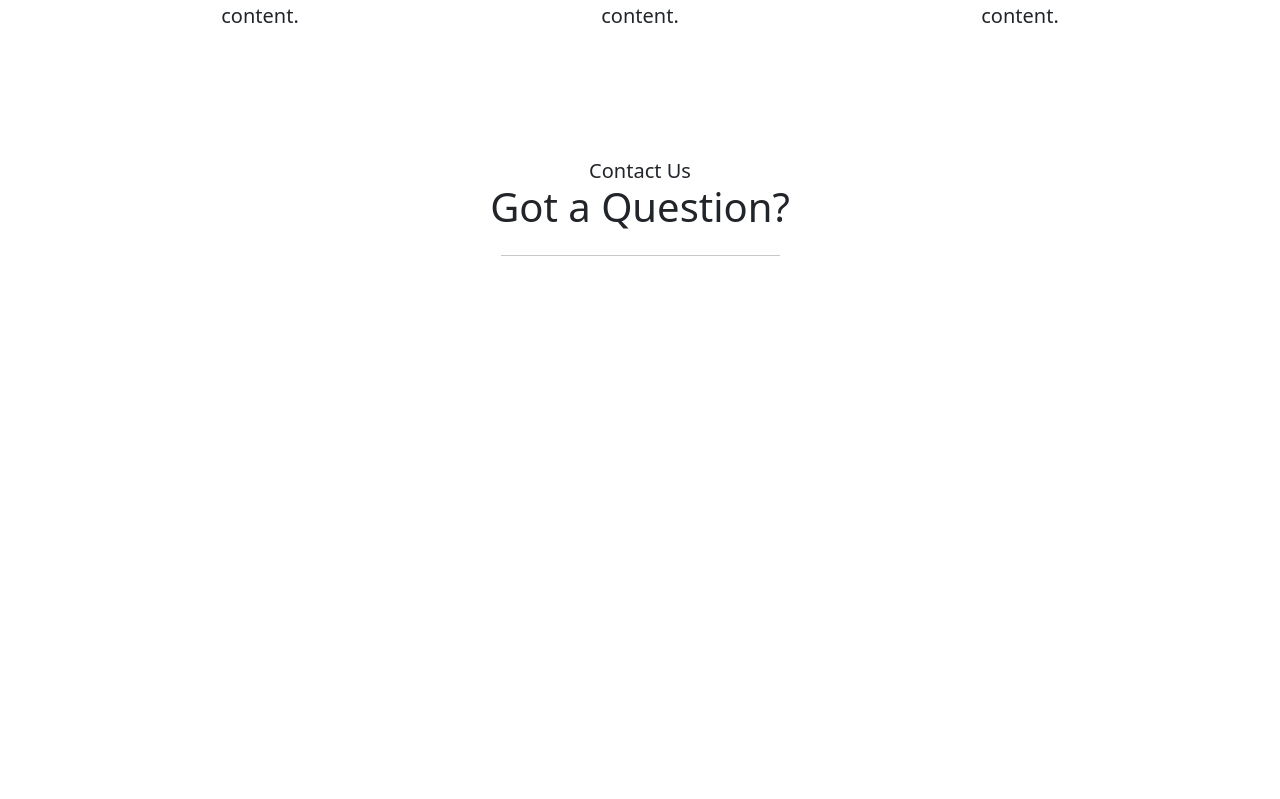
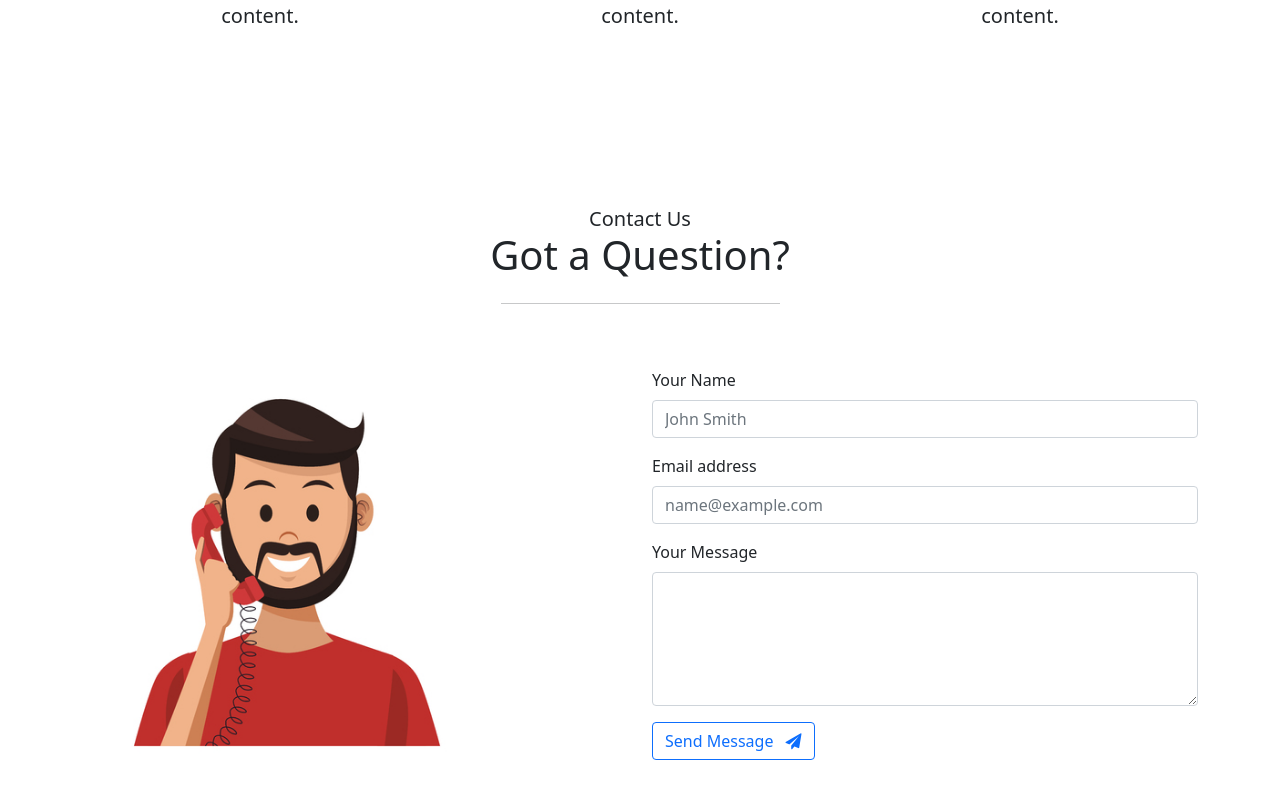
Before and after one commit to annpeacesnr/mernweb, a React (Create React App) app: page / in a window 1280 px wide. Shown: the part 1963-2762 px from the top of the page. Before the commit the page ends 2235 px from the top, so only its background shows below. Built offline with nearby package versions, Linux system fonts and the light colour scheme.

Commit message:
added contact form and send button

```diff
--- a/src/components/Contact.jsx
+++ b/src/components/Contact.jsx
@@ -4,14 +4,56 @@
   return (
     <div>
       <section id="contact">
-        <div className="container">
-          <div className="row">
+        <div className="container my-5 py-5">
+          <div className="row mb-5">
             <div className="col-12">
               <h3 className="fs-5 text-center mb-0">Contact Us</h3>
               <h1 className="display-6 text-center mb-4">
                 Got a <b>Question?</b>
               </h1>
               <hr className="w-25 mx-auto" />
+            </div>
+          </div>
+          <div className="row">
+            <div className="col-md-6">
+              <img src="/assets/contact.jpg" alt="Contact" className="w-75" />
+            </div>
+            <div className="col-md-6">
+              <form action="">
+                <div class="mb-3">
+                  <label for="name" class="form-label">
+                    Your Name
+                  </label>
+                  <input
+                    type="text"
+                    class="form-control"
+                    id="name"
+                    placeholder="John Smith"
+                  />
+                </div>
+                <div class="mb-3">
+                  <label for="exampleFormControlInput1" class="form-label">
+                    Email address
+                  </label>
+                  <input
+                    type="email"
+                    class="form-control"
+                    id="exampleFormControlInput1"
+                    placeholder="name@example.com"
+                  />
+                </div>
+                <div class="mb-3">
+                  <label for="exampleFormControlTextarea1" class="form-label">
+                    Your Message
+                  </label>
+                  <textarea
+                    class="form-control"
+                    id="exampleFormControlTextarea1"
+                    rows="5"
+                  ></textarea>
+                </div>
+                <button type="submit" className="btn btn-outline-primary">Send Message <i className="fa fa-paper-plane ms-2"></i></button>
+              </form>
             </div>
           </div>
         </div>
```
Also changed, not shown: public/assets/contact.jpg (added).
